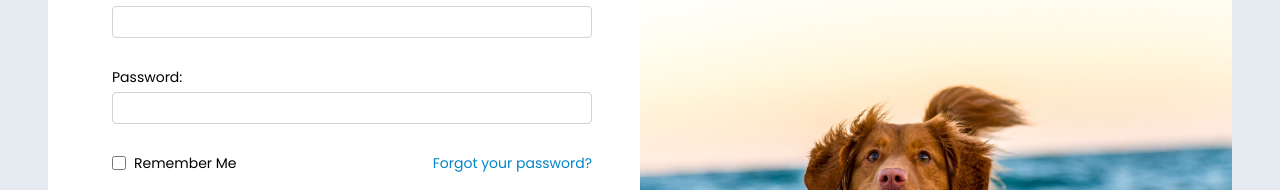
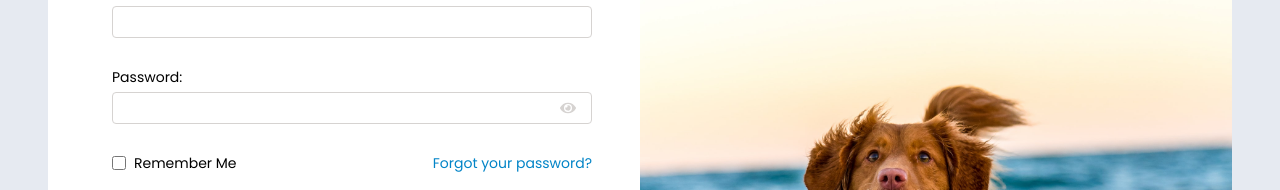
Before and after one commit to davidtaing/login-signup, a Next.js app: page /login in a window 1280 px wide. Shown: the part 264-454 px from the top of the page. Built offline with nearby package versions, Linux system fonts and the light colour scheme.

Commit message:
Add PasswordInput

```diff
--- a/src/components/FormField.tsx
+++ b/src/components/FormField.tsx
@@ -1,5 +1,5 @@
 import { ErrorLabel } from "./atoms/ErrorLabel";
-import { Input } from "./atoms/Input";
+import { Input, PasswordInput } from "./atoms/Input";
 import { Label } from "./atoms/Label";
 
 interface FormFieldProps {
@@ -18,7 +18,13 @@ export const FormField = ({
   return (
     <div className="mt-4">
       <Label htmlFor={inputId}>{label}</Label>
-      <Input id={inputId} type={inputType} />
+
+      {inputType === "password" ? (
+        <PasswordInput id={inputId} />
+      ) : (
+        <Input id={inputId} type={inputType} />
+      )}
+
       <ErrorLabel className="h-3.5" htmlFor={inputId}>
         {error ?? ""}
       </ErrorLabel>
--- a/src/components/atoms/Input.tsx
+++ b/src/components/atoms/Input.tsx
@@ -1,8 +1,44 @@
+import React, { useState } from "react";
+import { FaEye, FaEyeSlash } from "react-icons/fa";
+
 export const Input = (props: React.InputHTMLAttributes<HTMLInputElement>) => {
   return (
-    <input
-      {...props}
-      className={`${props.className} block mt-2 px-4 w-full h-8 border rounded border-stone-300 outline-blue-400`}
-    />
+    <div className={`${props.className} mt-2 w-full h-8 relative`}>
+      <input
+        {...props}
+        className="block px-4 h-full w-full border border-stone-300 rounded outline-blue-400"
+      />
+    </div>
   );
 };
+
+export const PasswordInput = (
+  props: Omit<React.InputHTMLAttributes<HTMLInputElement>, "type">
+) => {
+  const [showPassword, setShowPassword] = useState(false);
+
+  const onPasswordToggle = () => {
+    setShowPassword(!showPassword);
+  };
+
+  return (
+    <div className={`${props.className} mt-2 w-full h-8 relative`}>
+      <input
+        {...props}
+        type={showPassword ? "password" : undefined}
+        className="block px-4 h-full w-full border border-stone-300 rounded outline-blue-400"
+      />
+      {showPassword ? (
+        <FaEyeSlash
+          className="absolute right-4 top-2 text-stone-300 hover:text-stone-700"
+          onClick={onPasswordToggle}
+        />
+      ) : (
+        <FaEye
+          className="absolute right-4 top-2 text-stone-300 hover:text-stone-700"
+          onClick={onPasswordToggle}
+        />
+      )}
+    </div>
+  );
+};
```
